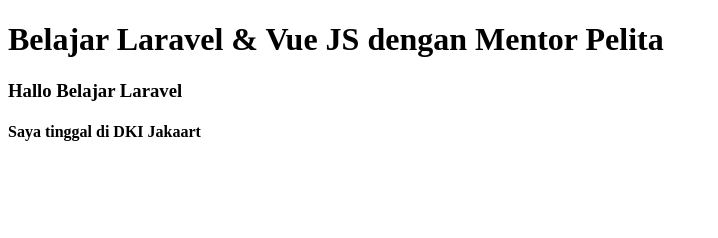
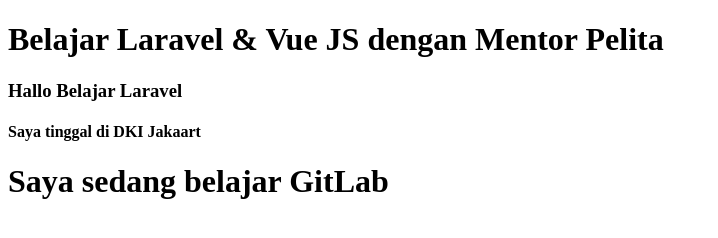
Before and after one commit to nurmuhamadsoleh/eduwork_laravel-vue, a plain HTML site: page index.html in a window 1280 px wide. Shown: the whole page, without its empty margins (0-718 px from the left). Drawn offline with Linux system fonts and the light colour scheme.

Commit message:
add commit heading 1

```diff
--- a/index.html
+++ b/index.html
@@ -10,5 +10,6 @@
     <h1>Belajar Laravel & Vue JS dengan Mentor Pelita</h1>
     <h3>Hallo Belajar Laravel</h3>
     <h4>Saya tinggal di DKI Jakaart</h4>
+    <h1>Saya sedang belajar GitLab</h1>
 </body>
 </html>
```
